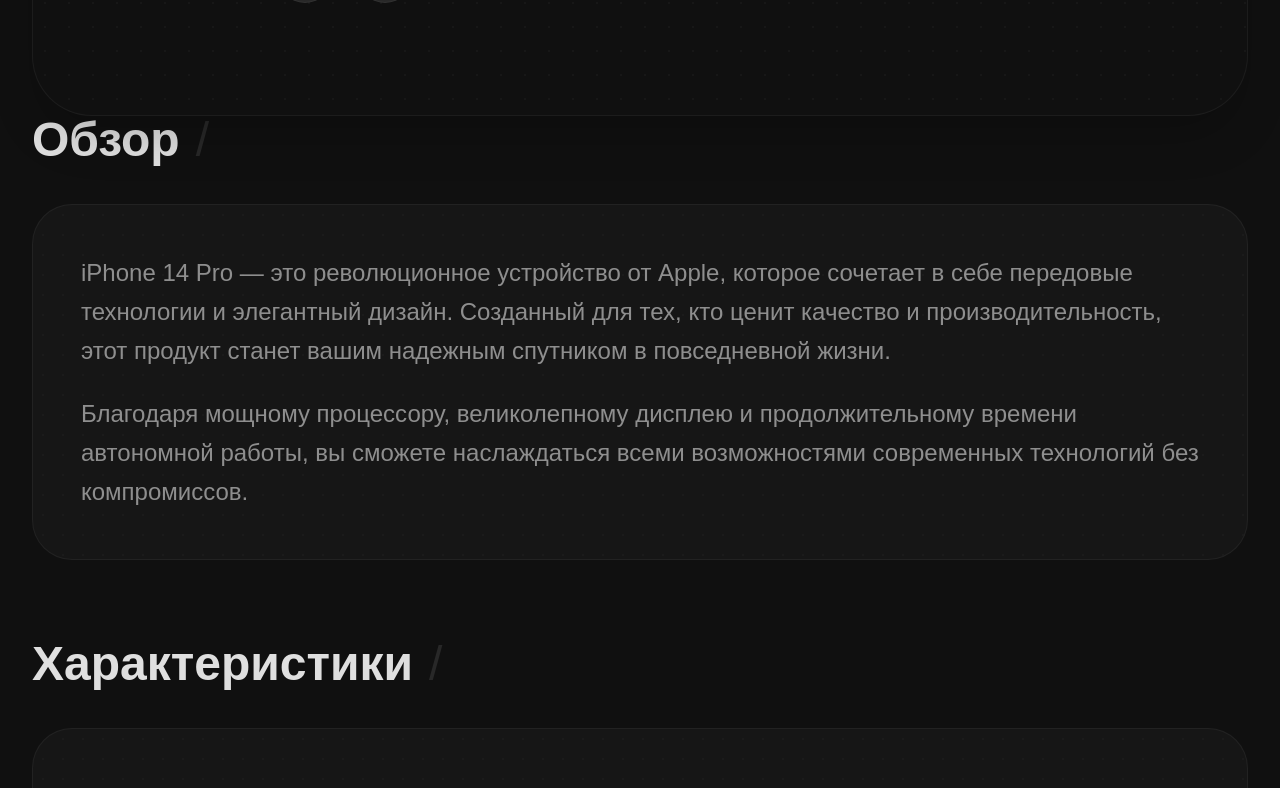
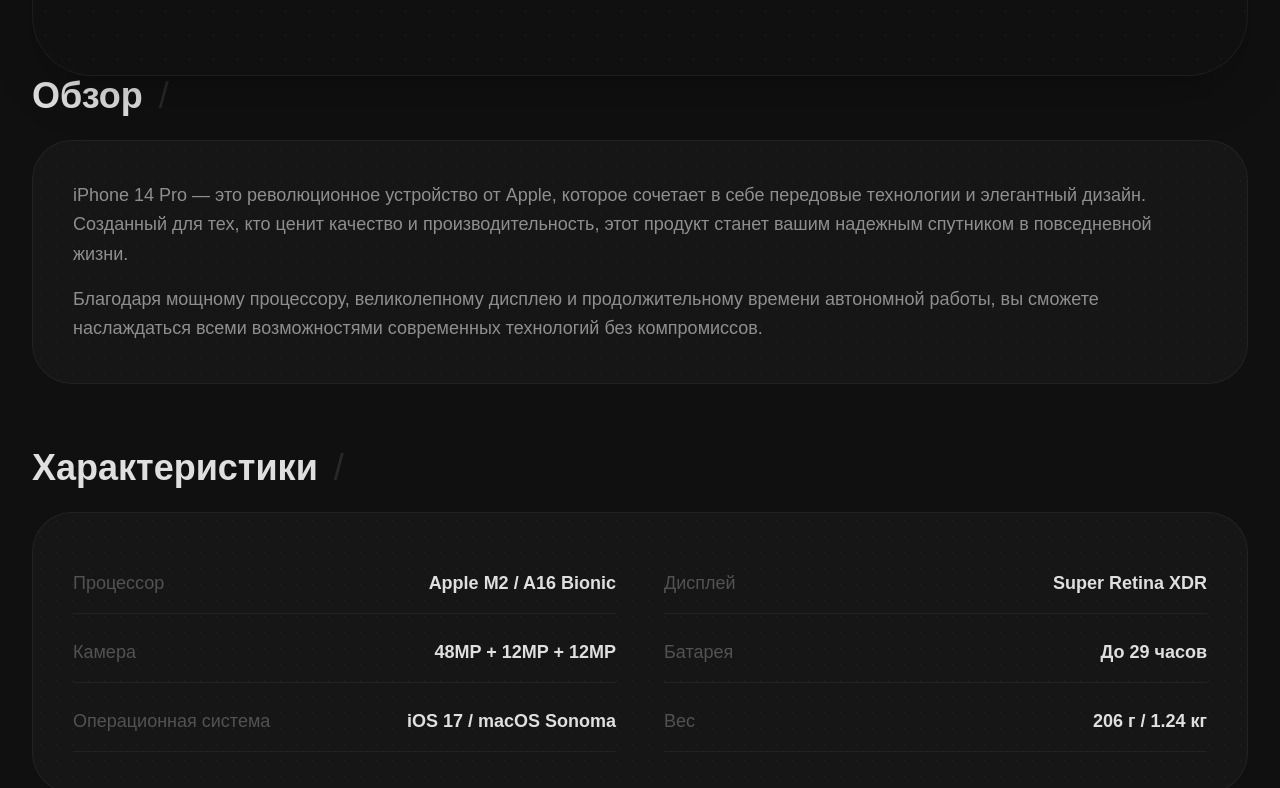
Before and after one commit to Durbekjon/applebro, a Next.js app: page /product/1 in a window 1280 px wide. Shown: the part 954-1742 px from the top of the page. Built offline with nearby package versions, Linux system fonts and the light colour scheme.

Commit message:
style: Refine product detail page layout by reducing spacing, font sizes, and padding.

```diff
--- a/app/product/[id]/page.tsx
+++ b/app/product/[id]/page.tsx
@@ -18,7 +18,7 @@
   const relatedProducts = products.filter(p => p.id !== product.id).slice(0, 4);
 
   return (
-    <div className="min-h-screen px-4 md:px-8 py-10">
+    <div className="min-h-screen px-4 md:px-8 pb-10">
       {/* Premium Main Container */}
       <div className="max-w-7xl mx-auto bg-[#101010] rounded-[60px] p-8 md:p-16 relative overflow-hidden border border-white/5 shadow-2xl">
         {/* Dot Pattern Background */}
@@ -225,23 +225,23 @@
       </div>
 
         {/* Обзор */}
-        <div className="mb-12 md:mb-20">
-          <div className="flex items-center gap-4 mb-10">
-            <h2 className="text-4xl md:text-5xl font-bold font-travels text-[#DFDFDF]">Обзор</h2>
-            <span className="text-4xl md:text-5xl font-light text-white/10 font-travels">/</span>
+        <div className="mb-10 md:mb-16">
+          <div className="flex items-center gap-4 mb-6">
+            <h2 className="text-3xl md:text-4xl font-bold font-travels text-[#DFDFDF]">Обзор</h2>
+            <span className="text-3xl md:text-4xl font-light text-white/10 font-travels">/</span>
           </div>
-          <div className="relative overflow-hidden bg-[#161616] rounded-[40px] p-8 md:p-12 border border-white/5">
+          <div className="relative overflow-hidden bg-[#161616] rounded-[32px] md:rounded-[40px] p-6 md:p-10 border border-white/5">
             {/* Dot Pattern Background */}
             <div
               className="absolute inset-0 opacity-[0.02] pointer-events-none"
-              style={{ backgroundImage: 'radial-gradient(#ffffff 1px, transparent 1px)', backgroundSize: '20px 20px' }}
+              style={{ backgroundImage: 'radial-gradient(#ffffff 1px, transparent 1px)', backgroundSize: '16px 16px' }}
             />
-            <div className="relative z-10 space-y-6">
-              <p className="text-xl md:text-2xl font-light font-travels text-[#DFDFDF]/60 leading-relaxed">
+            <div className="relative z-10 space-y-4">
+              <p className="text-base md:text-lg font-light font-travels text-[#DFDFDF]/60 leading-relaxed">
                 {product.name} — это революционное устройство от Apple, которое сочетает в себе передовые технологии и элегантный дизайн.
                 Созданный для тех, кто ценит качество и производительность, этот продукт станет вашим надежным спутником в повседневной жизни.
               </p>
-              <p className="text-xl md:text-2xl font-light font-travels text-[#DFDFDF]/60 leading-relaxed">
+              <p className="text-base md:text-lg font-light font-travels text-[#DFDFDF]/60 leading-relaxed">
                 Благодаря мощному процессору, великолепному дисплею и продолжительному времени автономной работы,
                 вы сможете наслаждаться всеми возможностями современных технологий без компромиссов.
               </p>
@@ -250,18 +250,18 @@
         </div>
 
         {/* Характеристики */}
-        <div className="mb-12 md:mb-20">
-          <div className="flex items-center gap-4 mb-10">
-            <h2 className="text-4xl md:text-5xl font-bold font-travels text-[#DFDFDF]">Характеристики</h2>
-            <span className="text-4xl md:text-5xl font-light text-white/10 font-travels">/</span>
+        <div className="mb-10 md:mb-16">
+          <div className="flex items-center gap-4 mb-6">
+            <h2 className="text-3xl md:text-4xl font-bold font-travels text-[#DFDFDF]">Характеристики</h2>
+            <span className="text-3xl md:text-4xl font-light text-white/10 font-travels">/</span>
           </div>
-          <div className="relative overflow-hidden bg-[#161616] rounded-[40px] p-8 md:p-12 border border-white/5">
+          <div className="relative overflow-hidden bg-[#161616] rounded-[32px] md:rounded-[40px] p-6 md:p-10 border border-white/5">
             {/* Dot Pattern Background */}
             <div
               className="absolute inset-0 opacity-[0.02] pointer-events-none"
-              style={{ backgroundImage: 'radial-gradient(#ffffff 1px, transparent 1px)', backgroundSize: '20px 20px' }}
+              style={{ backgroundImage: 'radial-gradient(#ffffff 1px, transparent 1px)', backgroundSize: '16px 16px' }}
             />
-            <div className="relative z-10 grid md:grid-cols-2 gap-x-16 gap-y-4">
+            <div className="relative z-10 grid md:grid-cols-2 gap-x-12 gap-y-2">
               {[
                 { label: 'Процессор', value: 'Apple M2 / A16 Bionic' },
                 { label: 'Дисплей', value: 'Super Retina XDR' },
@@ -270,9 +270,9 @@
                 { label: 'Операционная система', value: 'iOS 17 / macOS Sonoma' },
                 { label: 'Вес', value: '206 г / 1.24 кг' },
               ].map((spec, i) => (
-                <div key={i} className="flex justify-between py-6 border-b border-white/5 group hover:border-white/10 transition-colors">
-                  <span className="text-lg md:text-xl font-medium font-travels text-[#DFDFDF]/30 group-hover:text-[#DFDFDF]/50 transition-colors">{spec.label}</span>
-                  <span className="text-lg md:text-xl font-bold font-travels text-[#DFDFDF]">{spec.value}</span>
+                <div key={i} className="flex justify-between py-4 border-b border-white/5 group hover:border-white/10 transition-colors">
+                  <span className="text-base md:text-lg font-medium font-travels text-[#DFDFDF]/30 group-hover:text-[#DFDFDF]/50 transition-colors">{spec.label}</span>
+                  <span className="text-base md:text-lg font-bold font-travels text-[#DFDFDF]">{spec.value}</span>
                 </div>
               ))}
             </div>
```
